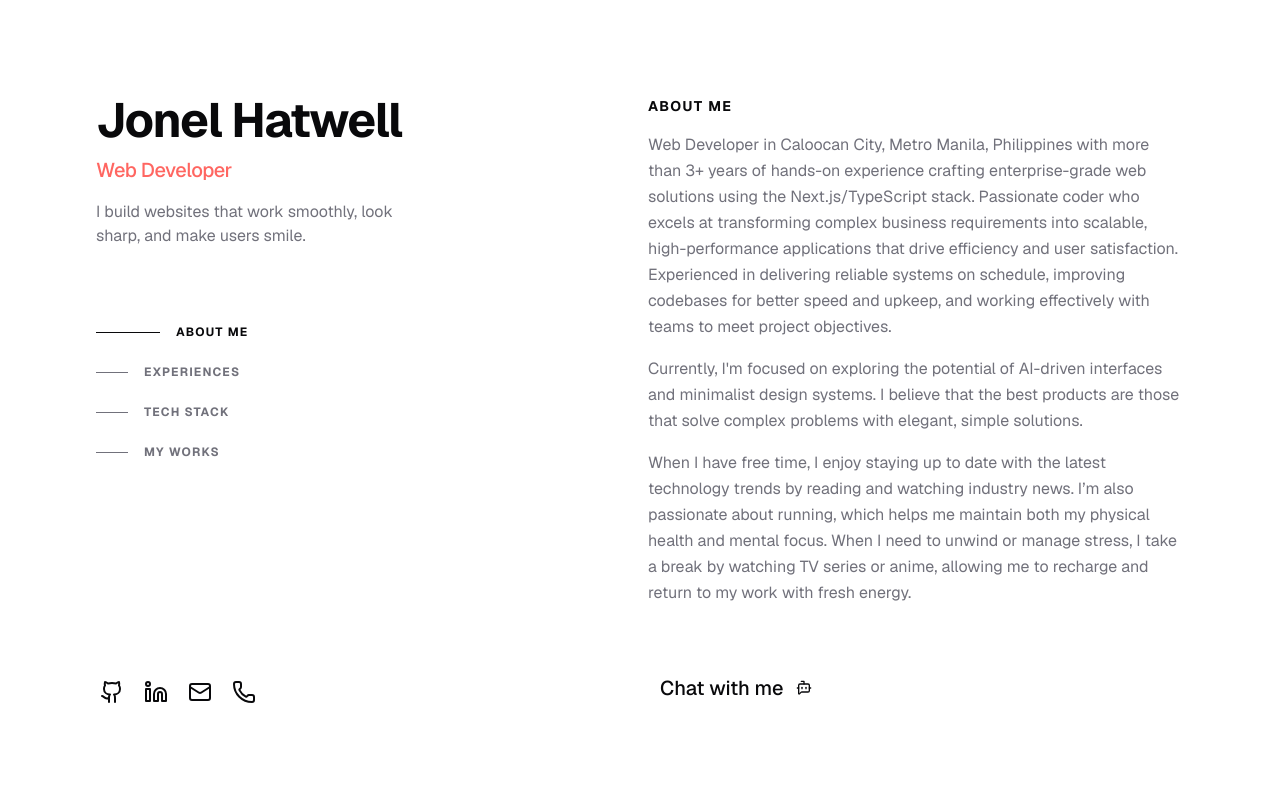
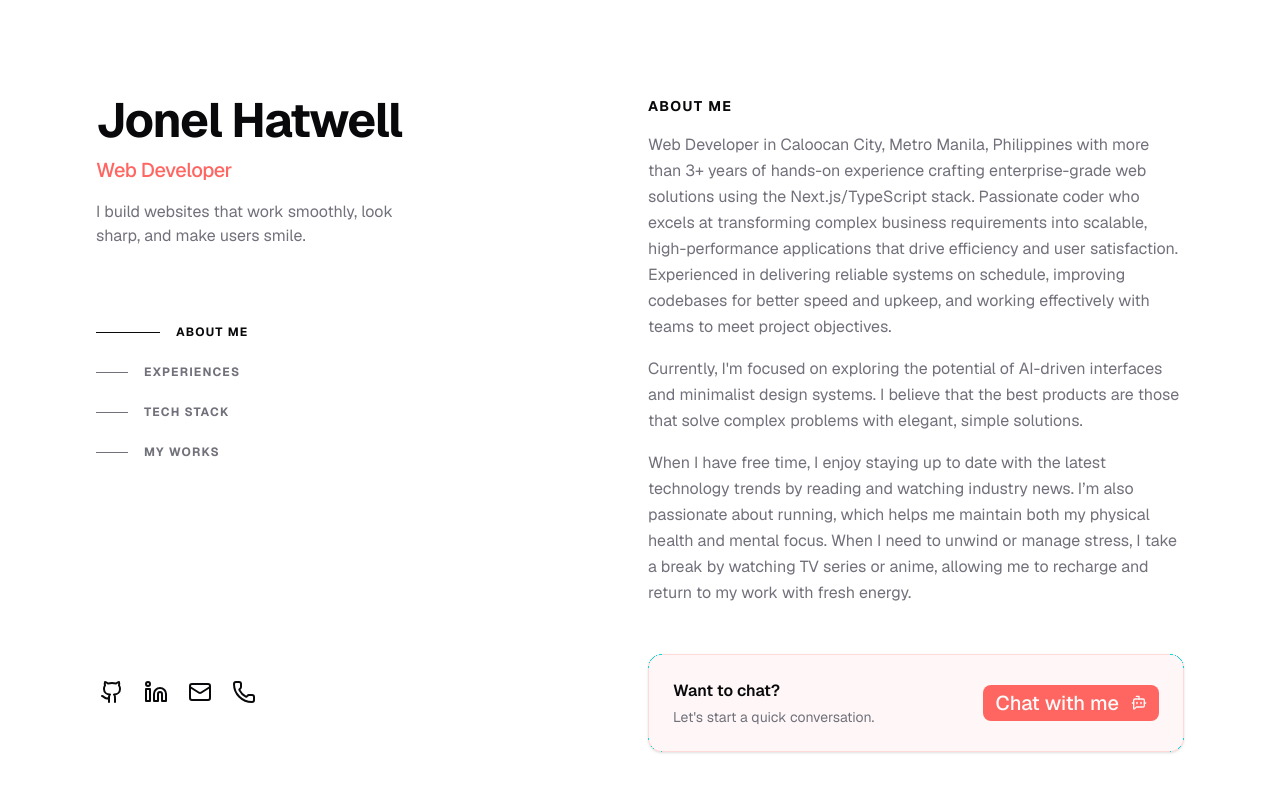
Before and after one commit to hatwell-jonel/3d_portfolio, a Next.js app: page /2d in a window 1280 px wide. Shown: the top 800 px of the page. Built offline with nearby package versions, Linux system fonts and the light colour scheme.

Commit message:
change (chat): revamp chat design

```diff
--- a/src/app/2d/page.tsx
+++ b/src/app/2d/page.tsx
@@ -1,6 +1,6 @@
 "use client"
 
-import { Github, Linkedin, Mail, ArrowUpRight, Phone } from "lucide-react"
+import { Github, Linkedin, Mail, ArrowUpRight, Phone, MessageCircle } from "lucide-react"
 import Link from "next/link"
 import { Badge } from "@/components/ui/badge"
 import { Card, CardContent, CardDescription, CardHeader, CardTitle } from "@/components/ui/card"
@@ -215,7 +215,7 @@ function AboutSection() {
 			<div className="sticky top-0 z-20 -mx-6 mb-4 w-screen bg-background/75 px-6 py-5 backdrop-blur md:-mx-12 md:px-12 lg:relative lg:top-auto lg:mx-auto lg:w-full lg:px-0 lg:py-0">
 				<h2 className="text-sm font-bold uppercase tracking-widest text-foreground">About Me</h2>
 			</div>
-			<div>
+			<div className="mb-12">
 				{
 				aboutMe.map((text, index) => (
 					<p key={index} className="mb-4 text-muted-foreground leading-relaxed">
@@ -225,11 +225,25 @@ function AboutSection() {
 				}
 			</div>
 
-			<div className="my-16">
-				<ChatWithMe />
-			</div>
+			<ChatSection />
+		</section>
+	)
+}
 
-		</section>
+function ChatSection() {
+	return (
+		<Card className="border-primary/20 bg-primary/5">
+			<CardContent >
+				<div className="flex items-center justify-between">
+					<div>
+						<h3 className="font-semibold text-foreground mb-1">Want to chat?</h3>
+						<p className="text-sm text-muted-foreground">  Let&apos;s start a quick conversation.</p>
+					</div>
+
+					<ChatWithMe />
+				</div>
+			</CardContent>
+		</Card>
 	)
 }
 
--- a/src/components/features/ChatWithMe.tsx
+++ b/src/components/features/ChatWithMe.tsx
@@ -1,6 +1,6 @@
 import React, { useEffect, useRef, useState } from "react";
 import { Button } from "@/components/ui/button";
-import { BotMessageSquare, Send, XIcon } from "lucide-react";
+import { BotMessageSquare, MessageCircle, Send, XIcon } from "lucide-react";
 import {
     Dialog,
     DialogClose,
@@ -112,8 +112,7 @@ const ChatWithMe: React.FC = () => {
         <Dialog open={isOpen} onOpenChange={setIsOpen}>
             <DialogTrigger asChild>
                 <Button
-                    variant="ghost"
-                    className="text-xl p-0 hover:bg-transparent hover:text-primary group on"
+                    className="text-xl p-0  group on"
                 >
                     <span>Chat with me</span>
                     <BotMessageSquare className="ml-1 h-4 w-4 transition-transform group-hover:-translate-y-1 group-hover:translate-x-1" />
--- a/src/lib/data.tsx
+++ b/src/lib/data.tsx
@@ -108,7 +108,6 @@ type Game = {
     description: string
     component: React.ReactNode
 }
-
 
 export const games: Game[] = [
     {
```
